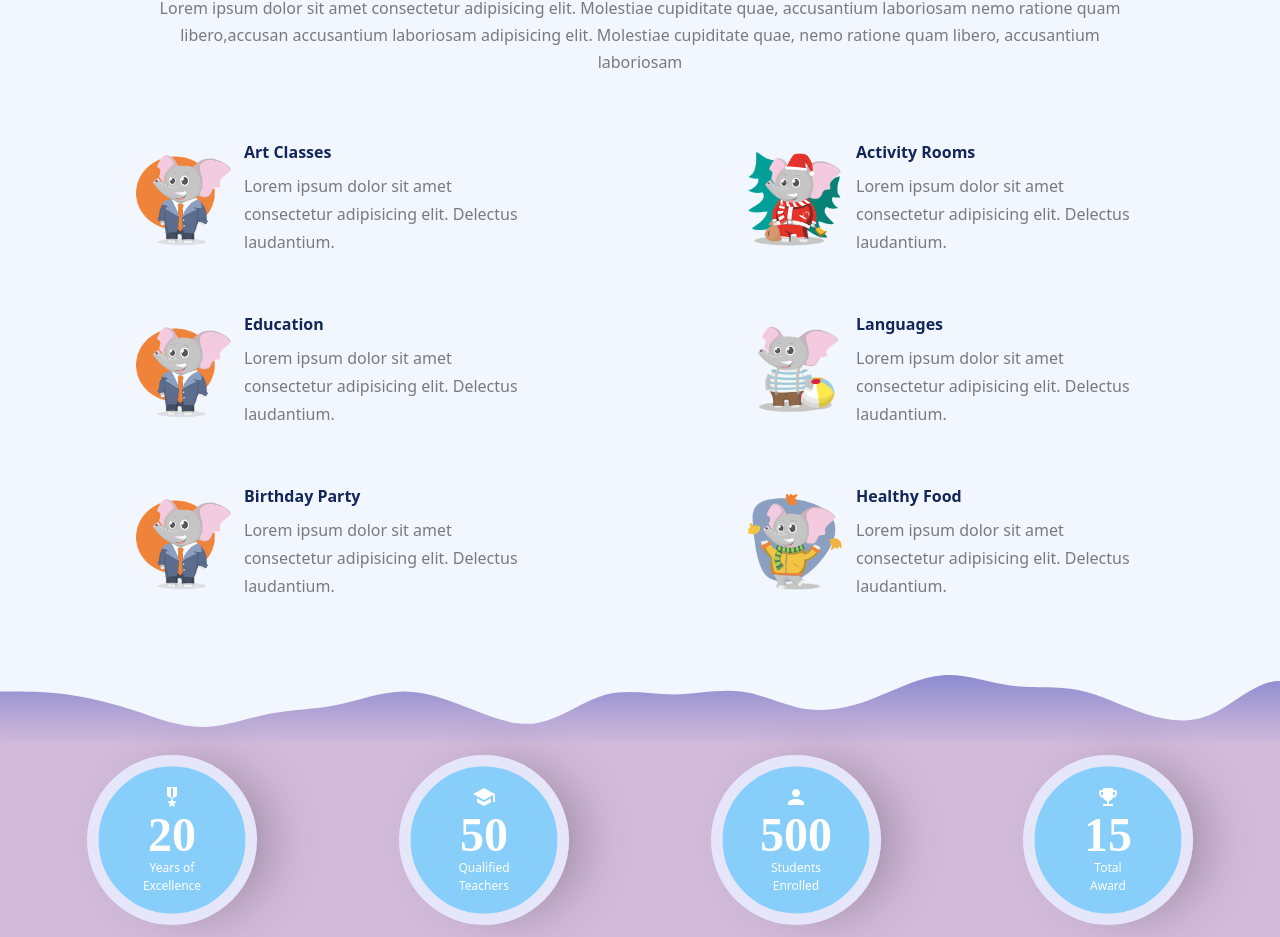
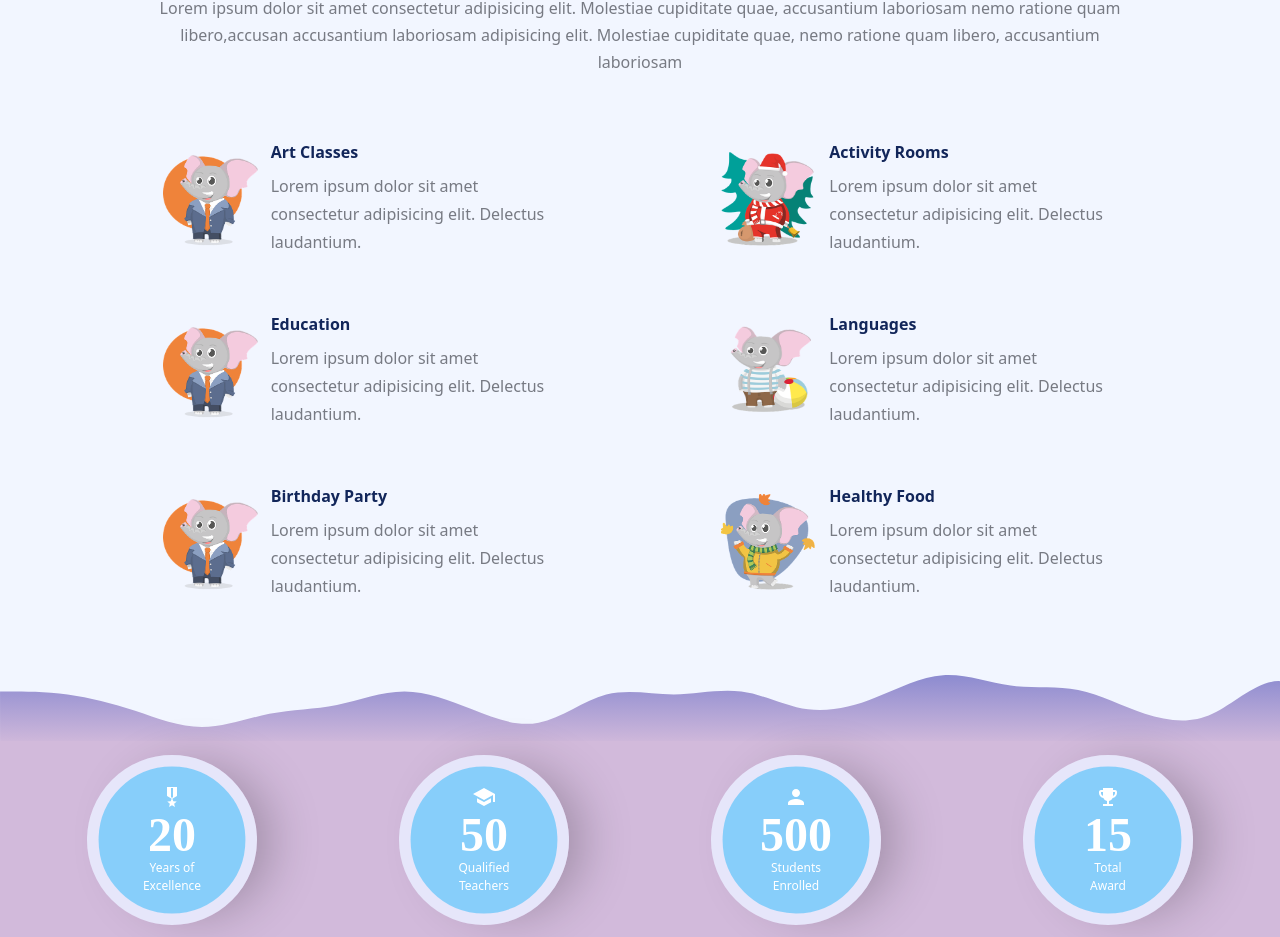
Before and after one commit to PranavPradeep390/Edu-Web, a React (Create React App) app: page / in a window 1280 px wide. Shown: the part 1959-2896 px from the top of the page. Built offline with nearby package versions, Linux system fonts and the light colour scheme; no server answers.

Commit message:
homeminorupdate

```diff
--- a/src/Pages/Home.jsx
+++ b/src/Pages/Home.jsx
@@ -289,9 +289,9 @@ function Home() {
 
       </div>
 
-      <div className='flex flex-wrap gap-14 justify-around'>
+      <div className='flex flex-wrap gap-14 justify-evenly'>
 
-        <div className='flex items-center gap-3 justify-between'>
+        <div className='flex items-center gap-3'>
          <div>
            <img className='w-24 h-24' src={elephant3} alt="" />
         </div>
```
